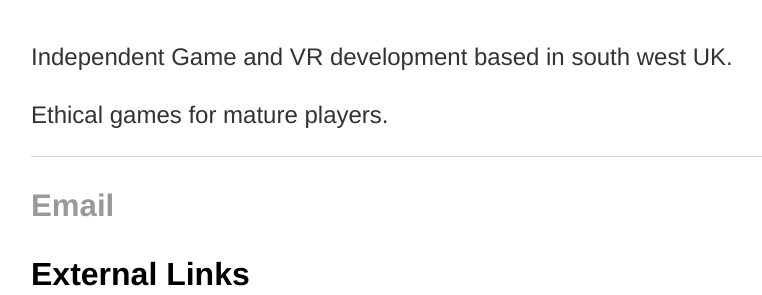
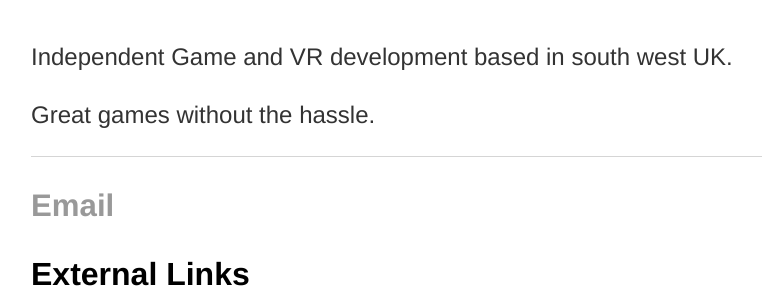
Before and after one commit to vrgamestudio/vrgamestudio.github.io, a Jekyll site: the page built from about/index.html, in a window 1280 px wide. Shown: the part 163-458 px from the top of the page, without its empty margins (161-923 px from the left). Built offline with Jekyll 4.4.1, drawn with Linux system fonts in a browser that asks for light colours.

Commit message:
Update index.html

```diff
--- a/about/index.html
+++ b/about/index.html
@@ -9,7 +9,7 @@ title: VR Game Studio About
   	Independent Game and VR development based in south west UK.
   </p>
   <p>
-  	Ethical games for mature players.
+  	Great games without the hassle.
   </p>
 
 </div>
```
